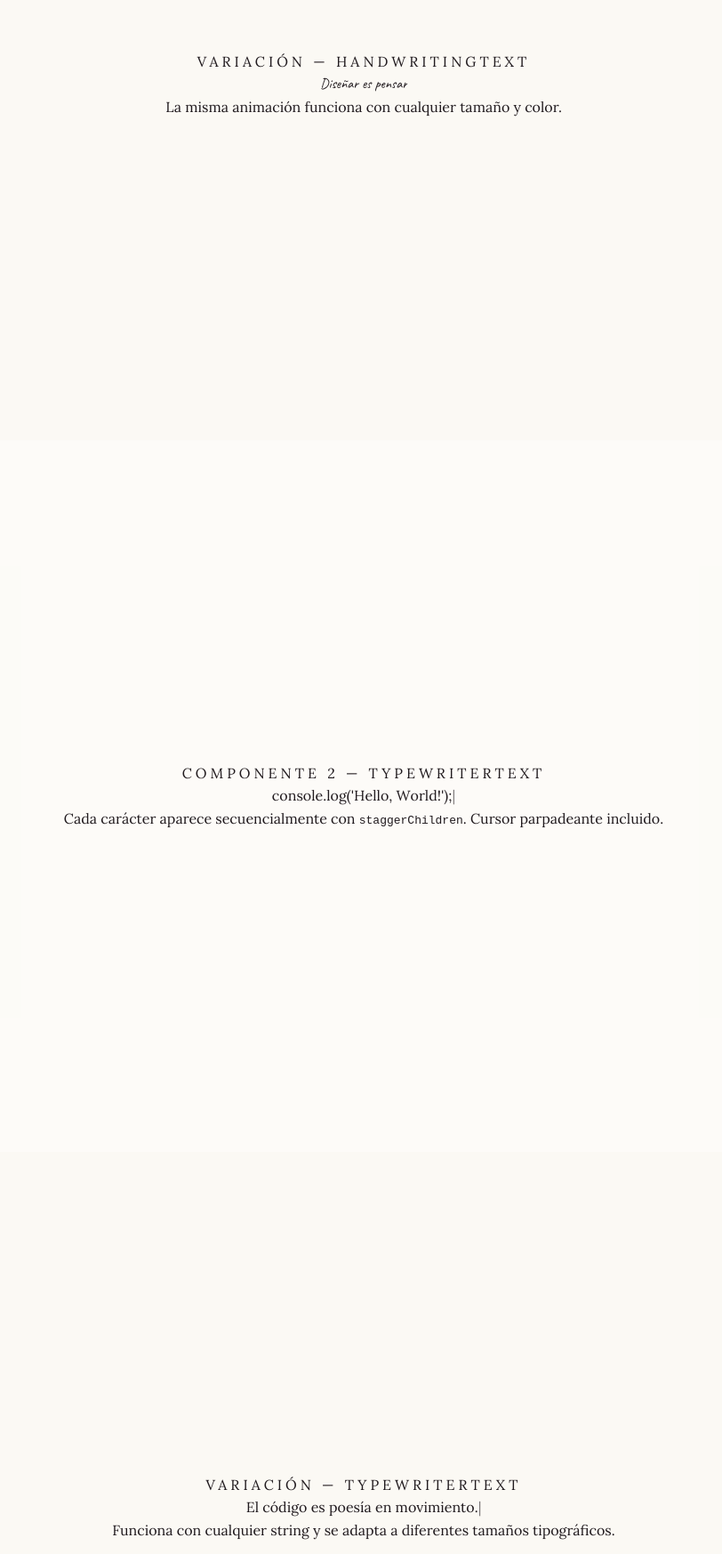
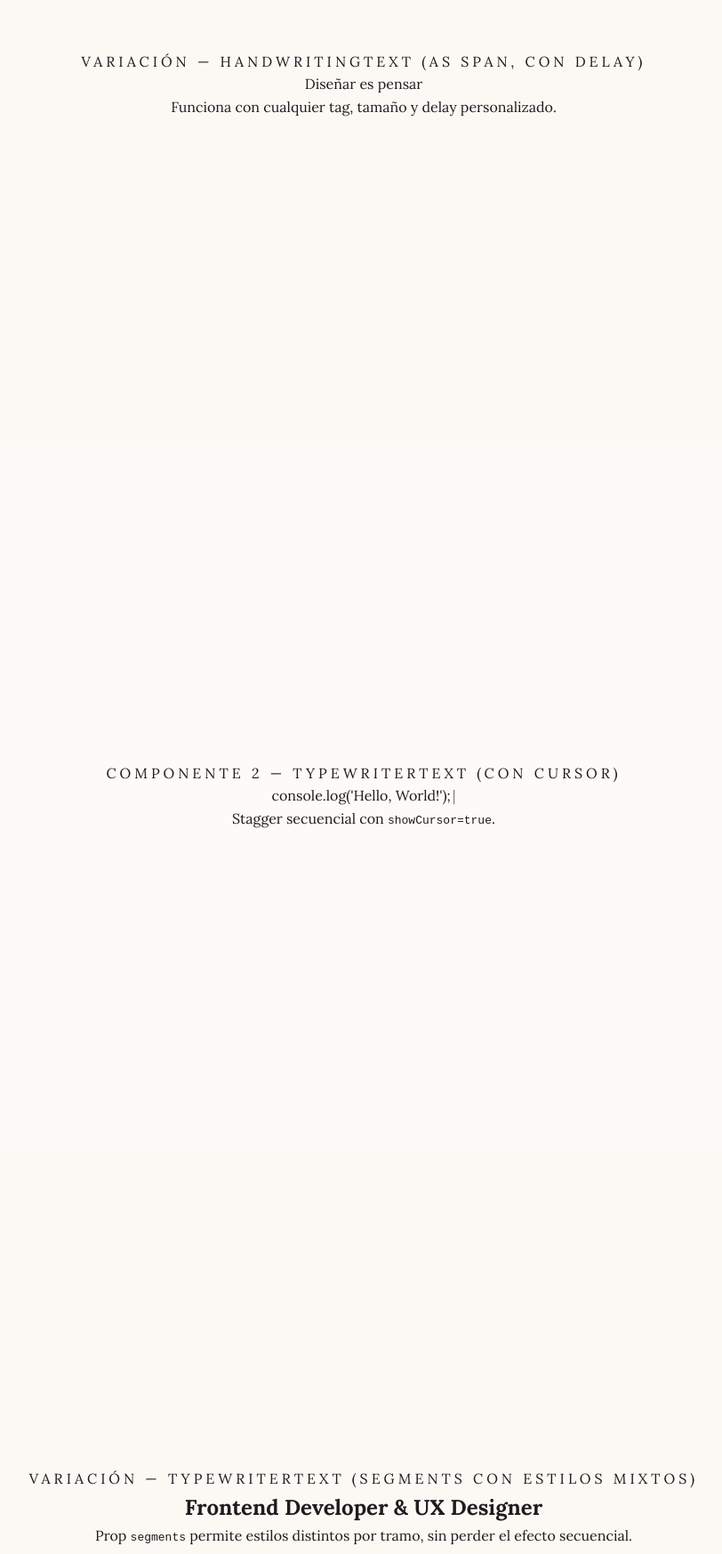
Before and after one commit to MCeciliaLuna/portfolio, a React (Vite) app: page /typography in a window 1280 px wide. Shown: the part 1905-3652 px from the top of the page at 89% size, without its empty margins (231-1043 px from the left). Built offline with nearby package versions, Linux system fonts and the light colour scheme.

Commit message:
efectos visuales

```diff
--- a/src/components/About.jsx
+++ b/src/components/About.jsx
@@ -1,5 +1,7 @@
 import React from "react";
 import data from "../db/data.js";
+import HandwritingText from "./HandwritingText";
+import TypewriterText from "./TypewriterText";
 import "./About.css";
 
 const About = () => {
@@ -10,11 +12,20 @@ const About = () => {
   return (
     <section id="sobre" className="about-section-custom">
       <div className="about-container">
-        <div data-reveal="left" className="about-title-col">
-          <p className="about-subtitle">me presento...</p>
-          <h2 className="about-title">
-            Mate o café, una pc y siempre <span className="about-highlight-border">buena onda.</span>
-          </h2>
+        <div className="about-title-col">
+          <HandwritingText
+            as="p"
+            text="me presento..."
+            className="about-subtitle"
+          />
+          <TypewriterText
+            as="h2"
+            segments={[
+              { text: "Mate o café, una pc y siempre " },
+              { text: "buena onda.", className: "about-highlight-border" },
+            ]}
+            className="about-title"
+          />
         </div>
 
         <div data-reveal="right" data-delay="120" className="about-details-col">
--- a/src/components/Certifications.jsx
+++ b/src/components/Certifications.jsx
@@ -2,6 +2,8 @@ import React, { useState, useRef, useEffect } from "react";
 import { Modal } from "antd";
 import { EyeOutlined } from "@ant-design/icons";
 import { motion } from "framer-motion";
+import HandwritingText from "./HandwritingText";
+import TypewriterText from "./TypewriterText";
 import data from "../db/data.js";
 import "./Certifications.css";
 
@@ -60,8 +62,8 @@ const Certifications = () => {
         <div className="cert-sticky-viewport">
           {/* Encabezado */}
           <div className="cert-desktop-header">
-            <span className="cert-desktop-subtitle">siempre en modo aprendizaje</span>
-            <h2 className="cert-desktop-title">Mis Certificaciones</h2>
+            <HandwritingText as="span" text="Formación" className="cert-desktop-subtitle" />
+            <TypewriterText as="h2" text="Mis Certificaciones" className="cert-desktop-title" />
           </div>
 
           {/* Contenedor central de apilamiento */}
--- a/src/components/Companies.jsx
+++ b/src/components/Companies.jsx
@@ -1,5 +1,7 @@
 import React from "react";
 import data from "../db/data.js";
+import HandwritingText from "./HandwritingText";
+import TypewriterText from "./TypewriterText";
 import "./Companies.css";
 
 const Companies = () => {
@@ -12,10 +14,17 @@ const Companies = () => {
 
   return (
     <section id="empresas" className="companies-section-custom">
-      <p data-reveal="up" className="companies-subtitle">confiaron en mí</p>
-      <h2 data-reveal="up" data-delay="80" className="companies-title">
-        Empresas &amp; colaboraciones
-      </h2>
+      <HandwritingText as="p" text="confiaron en mí" className="companies-subtitle" />
+      <TypewriterText
+        as="h2"
+        segments={[
+          { text: "Empresas " },
+          { text: "&", className: "companies-ampersand" },
+          { text: " colaboraciones" },
+        ]}
+        className="companies-title"
+        delay={0.3}
+      />
 
       <div className="companies-marquee-wrapper">
         <div className="companies-marquee-track">
--- a/src/components/Contact.jsx
+++ b/src/components/Contact.jsx
@@ -2,6 +2,7 @@ import React from "react";
 import { LinkedinOutlined, GithubOutlined, MailOutlined } from "@ant-design/icons";
 import { FaWhatsapp } from "react-icons/fa";
 import ContactForm from "./ContactForm";
+import HandwritingText from "./HandwritingText";
 import data from "../db/data.js";
 import "./Contact.css";
 
@@ -39,8 +40,13 @@ const Contact = () => {
   return (
     <section id="contacto" className="contact-section-custom">
       <div className="contact-container">
-        <div data-reveal="left" className="contact-info-col">
-          <h2 className="contact-main-title">¡Hagámoslo junt@s!</h2>
+        <div className="contact-info-col">
+          <HandwritingText
+            as="h2"
+            text="¡Hagámoslo junt@s!"
+            className="contact-main-title"
+            duration={2.5}
+          />
           <p className="contact-desc-text">
             Quiero formar parte de tu proyecto. Contame tu idea y encaremos el camino de su creación.
           </p>
--- a/src/components/HandwritingText.jsx
+++ b/src/components/HandwritingText.jsx
@@ -1,17 +1,65 @@
-import { motion } from "framer-motion";
+import { useRef } from "react";
+import { motion, useInView } from "framer-motion";
 
-const HandwritingText = ({ text = "Handwriting Effect", className = "" }) => {
+const motionTags = {
+  p: motion.p,
+  h1: motion.h1,
+  h2: motion.h2,
+  h3: motion.h3,
+  span: motion.span,
+  div: motion.div,
+};
+
+/**
+ * HandwritingText — Stagger de caracteres para textos Caveat.
+ * Mismo mecanismo probado que TypewriterText.
+ */
+const HandwritingText = ({
+  text = "",
+  as = "p",
+  className = "",
+  delay = 0,
+  staggerSpeed = 0.05,
+}) => {
+  const ref = useRef(null);
+  const isInView = useInView(ref, { once: true, amount: 0.3 });
+  const MotionTag = motionTags[as] || motion.p;
+
+  const chars = text.split("");
+
+  const containerVariants = {
+    hidden: {},
+    visible: {
+      transition: {
+        staggerChildren: staggerSpeed,
+        delayChildren: delay,
+      },
+    },
+  };
+
+  const charVariants = {
+    hidden: { opacity: 0, y: 10 },
+    visible: {
+      opacity: 1,
+      y: 0,
+      transition: { duration: 0.12, ease: "easeOut" },
+    },
+  };
+
   return (
-    <motion.p
-      className={`font-['Caveat',cursive] text-5xl md:text-6xl lg:text-7xl leading-tight ${className}`}
-      initial={{ clipPath: "inset(0 100% 0 0)" }}
-      whileInView={{ clipPath: "inset(0 0% 0 0)" }}
-      viewport={{ once: true, amount: 0.5 }}
-      transition={{ duration: 2.2, ease: "easeInOut" }}
-      style={{ willChange: "clip-path" }}
+    <MotionTag
+      ref={ref}
+      className={className}
+      variants={containerVariants}
+      initial="hidden"
+      animate={isInView ? "visible" : "hidden"}
     >
-      {text}
-    </motion.p>
+      {chars.map((char, i) => (
+        <motion.span key={i} variants={charVariants} style={{ display: "inline-block" }}>
+          {char === " " ? "\u00A0" : char}
+        </motion.span>
+      ))}
+    </MotionTag>
   );
 };
 
--- a/src/components/Hero.jsx
+++ b/src/components/Hero.jsx
@@ -1,5 +1,7 @@
 import React, { useEffect, useRef } from "react";
 import data from "../db/data.js";
+import HandwritingText from "./HandwritingText";
+import TypewriterText from "./TypewriterText";
 import "./Hero.css";
 
 const Hero = () => {
@@ -181,17 +183,33 @@ const Hero = () => {
       ))}
 
       <div className="hero-b-content-wrapper">
-        <p data-reveal="up" className="hero-b-greeting">
-          ¡Hola! soy
-        </p>
+        <HandwritingText
+          as="p"
+          text="¡Hola! soy"
+          className="hero-b-greeting"
+          delay={0.2}
+        />
 
-        <h1 data-reveal="up" data-delay="80" className="hero-b-name">
-          {profile.name}
-        </h1>
+        <HandwritingText
+          as="h1"
+          text={profile.name}
+          className="hero-b-name"
+          delay={0.5}
+          duration={2.5}
+        />
 
-        <p data-reveal="up" data-delay="160" className="hero-b-role">
-          Frontend Developer <span className="ampersand">,</span> UX/UI Designer <span className="ampersand">&amp;</span> Teaching
-        </p>
+        <TypewriterText
+          as="p"
+          segments={[
+            { text: "Frontend Developer " },
+            { text: ",", className: "ampersand" },
+            { text: " UX/UI Designer " },
+            { text: "&", className: "ampersand" },
+            { text: " Teaching" },
+          ]}
+          className="hero-b-role"
+          delay={0.8}
+        />
 
         <div data-reveal="up" data-delay="300" className="hero-b-buttons">
           <a
--- a/src/components/Projects.jsx
+++ b/src/components/Projects.jsx
@@ -6,6 +6,8 @@ import {
 } from "@ant-design/icons";
 import { FaFigma } from "react-icons/fa";
 import { motion } from "framer-motion";
+import HandwritingText from "./HandwritingText";
+import TypewriterText from "./TypewriterText";
 import data from "../db/data.js";
 import "./Projects.css";
 
@@ -85,8 +87,8 @@ const Projects = () => {
         {/* Encabezado */}
         <div className="proj-desktop-header">
           <div>
-            <span className="proj-desktop-subtitle">no son sólo palabras</span>
-            <h2 className="proj-desktop-title">Proyectos</h2>
+            <HandwritingText as="span" text="no son sólo palabras" className="proj-desktop-subtitle" />
+            <TypewriterText as="h2" text="Proyectos" className="proj-desktop-title" />
           </div>
           <a
             href="#contacto"
--- a/src/components/Skills.jsx
+++ b/src/components/Skills.jsx
@@ -7,6 +7,8 @@ import {
 } from "react-icons/fa";
 import { SiNextdotjs, SiExpress } from "react-icons/si";
 import { MdDesignServices, MdGroup } from "react-icons/md";
+import HandwritingText from "./HandwritingText";
+import TypewriterText from "./TypewriterText";
 import "./Skills.css";
 
 const Skills = () => {
@@ -26,9 +28,9 @@ const Skills = () => {
   return (
     <section id="skills" className="skills-section-custom">
       <div className="skills-container">
-        <div data-reveal="up" className="skills-header">
-          <p className="skills-subtitle">mi caja de herramientas</p>
-          <h2 className="skills-title">Stack</h2>
+        <div className="skills-header">
+          <HandwritingText as="p" text="mi caja de herramientas" className="skills-subtitle" />
+          <TypewriterText as="h2" text="Stack" className="skills-title" />
         </div>
 
         <div className="skills-grid-columns">
--- a/src/components/TypewriterText.jsx
+++ b/src/components/TypewriterText.jsx
@@ -1,53 +1,58 @@
 import { motion } from "framer-motion";
 
-const containerVariants = {
-  hidden: {},
-  visible: {
-    transition: {
-      staggerChildren: 0.04,
-    },
-  },
+const motionTags = {
+  p: motion.p,
+  h1: motion.h1,
+  h2: motion.h2,
+  h3: motion.h3,
+  span: motion.span,
+  div: motion.div,
 };
 
-const charVariants = {
-  hidden: { opacity: 0, y: 8 },
-  visible: {
-    opacity: 1,
-    y: 0,
-    transition: { duration: 0.05, ease: "easeOut" },
-  },
-};
+/**
+ * TypewriterText — Fade in simple para textos Lora.
+ * Activa al entrar en viewport con whileInView.
+ */
+const TypewriterText = ({
+  text,
+  segments,
+  as = "p",
+  className = "",
+  delay = 0,
+  showCursor = false,
+}) => {
+  const MotionTag = motionTags[as] || motion.p;
 
-const TypewriterText = ({ text = "Typewriter Effect", className = "" }) => {
-  const chars = text.split("");
+  // Contenido: string plano o segmentos con estilos
+  const content = segments
+    ? segments.map((seg, i) =>
+        seg.className ? (
+          <span key={i} className={seg.className}>{seg.text}</span>
+        ) : (
+          <span key={i}>{seg.text}</span>
+        )
+      )
+    : text;
 
   return (
-    <motion.p
-      className={`font-sans text-2xl md:text-3xl lg:text-4xl inline-flex flex-wrap items-center ${className}`}
-      variants={containerVariants}
-      initial="hidden"
-      whileInView="visible"
-      viewport={{ once: true, amount: 0.5 }}
+    <MotionTag
+      className={className}
+      initial={{ opacity: 0, y: 12 }}
+      whileInView={{ opacity: 1, y: 0 }}
+      viewport={{ once: true, amount: 0.3 }}
+      transition={{ duration: 0.7, ease: "easeOut", delay }}
     >
-      {chars.map((char, i) => (
-        <motion.span key={i} variants={charVariants}>
-          {char === " " ? "\u00A0" : char}
+      {content}
+      {showCursor && (
+        <motion.span
+          style={{ marginLeft: "2px", fontWeight: 300 }}
+          animate={{ opacity: [1, 0, 1] }}
+          transition={{ duration: 0.8, repeat: Infinity, ease: "linear" }}
+        >
+          |
         </motion.span>
-      ))}
-      {/* Cursor parpadeante */}
-      <motion.span
-        className="ml-0.5 font-light"
-        animate={{ opacity: [1, 0, 1] }}
-        transition={{
-          duration: 0.8,
-          repeat: Infinity,
-          ease: "linear",
-          times: [0, 0.5, 1],
-        }}
-      >
-        |
-      </motion.span>
-    </motion.p>
+      )}
+    </MotionTag>
   );
 };
 
--- a/src/pages/TypographyShowcase.jsx
+++ b/src/pages/TypographyShowcase.jsx
@@ -9,7 +9,7 @@ const TypographyShowcase = () => {
         <p className="text-slate-500 font-mono text-sm uppercase tracking-[0.3em] mb-6">
           Typography Animation Showcase
         </p>
-        <h1 className="text-5xl md:text-7xl font-bold text-white mb-4 font-['Lora',serif]">
+        <h1 className="text-5xl md:text-7xl font-bold text-white mb-4" style={{ fontFamily: "'Lora', serif" }}>
           Scroll Down
         </h1>
         <p className="text-slate-400 text-lg max-w-md">
@@ -21,56 +21,69 @@ const TypographyShowcase = () => {
       {/* Sección: HandwritingText demo */}
       <section className="min-h-screen bg-slate-900 flex flex-col items-center justify-center px-6 text-center gap-6">
         <span className="text-slate-500 font-mono text-xs uppercase tracking-[0.25em]">
-          Componente 1 — HandwritingText
+          Componente 1 — HandwritingText (as h1)
         </span>
         <HandwritingText
+          as="h1"
           text="Creatividad sin límites"
-          className="text-amber-300"
+          className="text-amber-300 text-5xl md:text-6xl lg:text-7xl"
+          style={{ fontFamily: "'Caveat', cursive" }}
         />
         <p className="text-slate-500 text-sm max-w-sm mt-4">
-          Efecto de revelado con <code className="text-slate-400">clipPath</code> animado de izquierda a derecha. Fuente cursiva Caveat.
+          Efecto clipPath animado de izquierda a derecha. Prop <code className="text-slate-400">as</code> define el tag HTML.
         </p>
       </section>
 
-      {/* Sección: Segundo HandwritingText con otro texto */}
+      {/* Sección: HandwritingText con span */}
       <section className="min-h-screen bg-slate-800 flex flex-col items-center justify-center px-6 text-center gap-6">
         <span className="text-slate-500 font-mono text-xs uppercase tracking-[0.25em]">
-          Variación — HandwritingText
+          Variación — HandwritingText (as span, con delay)
         </span>
         <HandwritingText
+          as="span"
           text="Diseñar es pensar"
-          className="text-rose-400 text-6xl md:text-7xl lg:text-8xl"
+          className="text-rose-400 text-6xl md:text-7xl lg:text-8xl block"
+          delay={0.3}
+          style={{ fontFamily: "'Caveat', cursive" }}
         />
         <p className="text-slate-500 text-sm max-w-sm mt-4">
-          La misma animación funciona con cualquier tamaño y color.
+          Funciona con cualquier tag, tamaño y delay personalizado.
         </p>
       </section>
 
       {/* Sección: TypewriterText demo */}
       <section className="min-h-screen bg-slate-900 flex flex-col items-center justify-center px-6 text-center gap-6">
         <span className="text-slate-500 font-mono text-xs uppercase tracking-[0.25em]">
-          Componente 2 — TypewriterText
+          Componente 2 — TypewriterText (con cursor)
         </span>
         <TypewriterText
+          as="p"
           text="console.log('Hello, World!');"
-          className="text-emerald-400"
+          className="text-emerald-400 text-2xl md:text-3xl font-mono"
+          showCursor={true}
         />
         <p className="text-slate-500 text-sm max-w-sm mt-4">
-          Cada carácter aparece secuencialmente con <code className="text-slate-400">staggerChildren</code>. Cursor parpadeante incluido.
+          Stagger secuencial con <code className="text-slate-400">showCursor=true</code>.
         </p>
       </section>
 
-      {/* Sección: Segundo TypewriterText con frase más larga */}
+      {/* Sección: TypewriterText con segments */}
       <section className="min-h-screen bg-slate-800 flex flex-col items-center justify-center px-6 text-center gap-6">
         <span className="text-slate-500 font-mono text-xs uppercase tracking-[0.25em]">
-          Variación — TypewriterText
+          Variación — TypewriterText (segments con estilos mixtos)
         </span>
         <TypewriterText
-          text="El código es poesía en movimiento."
+          as="h2"
+          segments={[
+            { text: "Frontend Developer " },
+            { text: "&", className: "text-rose-400" },
+            { text: " UX Designer" },
+          ]}
           className="text-sky-400 text-3xl md:text-4xl lg:text-5xl"
+          style={{ fontFamily: "'Lora', serif" }}
         />
         <p className="text-slate-500 text-sm max-w-sm mt-4">
-          Funciona con cualquier string y se adapta a diferentes tamaños tipográficos.
+          Prop <code className="text-slate-400">segments</code> permite estilos distintos por tramo, sin perder el efecto secuencial.
         </p>
       </section>
 
@@ -80,12 +93,17 @@ const TypographyShowcase = () => {
           Ambos componentes juntos
         </span>
         <HandwritingText
-          text="Frontend Developer"
-          className="text-violet-400"
+          as="span"
+          text="¡Hola! soy"
+          className="text-violet-400 text-4xl md:text-5xl block"
+          style={{ fontFamily: "'Caveat', cursive" }}
         />
         <TypewriterText
-          text="npm run dev → localhost:5173"
-          className="text-lime-400 text-xl md:text-2xl"
+          as="h2"
+          text="Cecilia Luna"
+          className="text-white text-5xl md:text-7xl font-bold"
+          delay={0.5}
+          style={{ fontFamily: "'Lora', serif" }}
         />
       </section>
 
```
